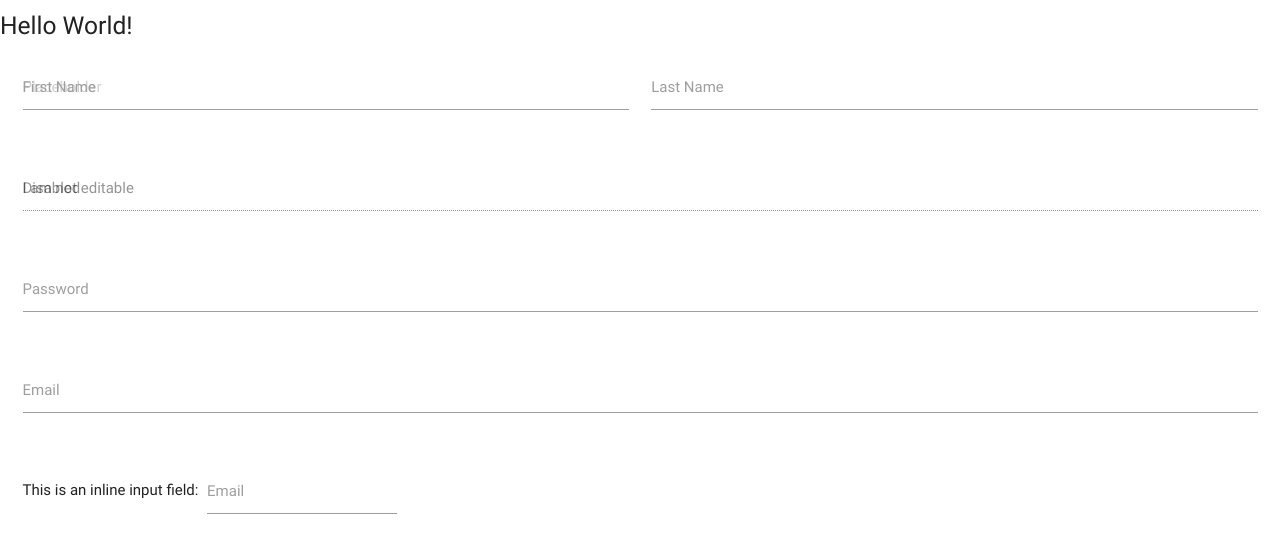
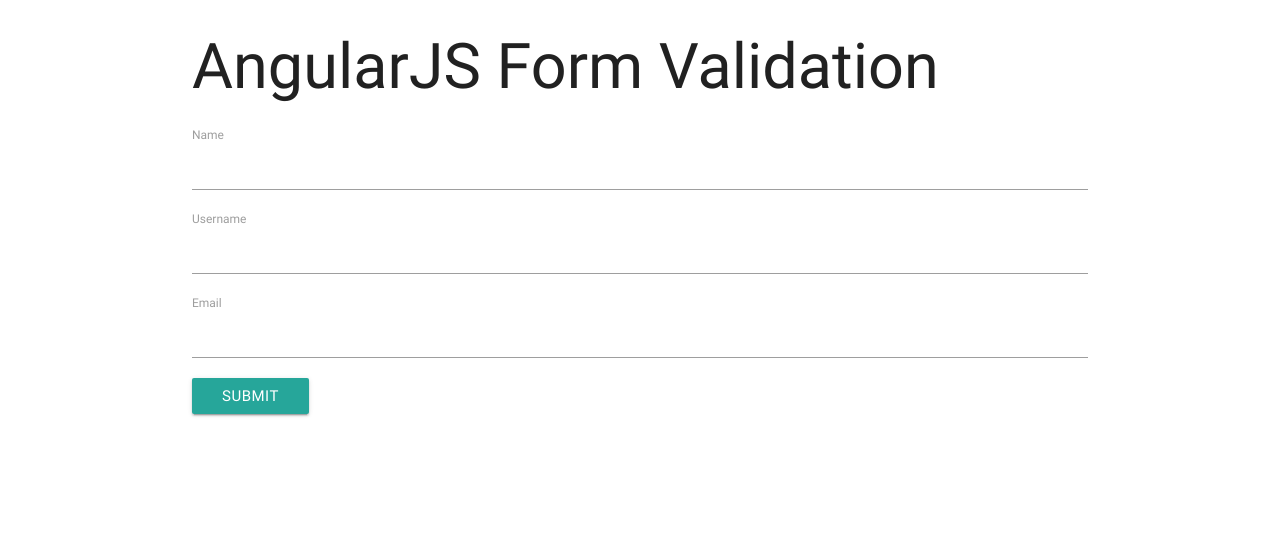
Before and after one commit to chilly-dude/materialize-playground, a plain HTML site: page index.html in a window 1280 px wide. Drawn offline with nearby package versions, Linux system fonts and the light colour scheme.

Commit message:
changed into Angular form app

```diff
--- /dev/null
+++ b/app.js
@@ -0,0 +1,11 @@
+var formApp = angular.module('formApp', []);
+
+formApp.controller('mainController', function($scope) {
+
+    $scope.submitForm = function(isValid) {
+
+        if(isValid) {
+            alert('Form is great');
+        }
+    }
+});
--- a/index.html
+++ b/index.html
@@ -1,56 +1,50 @@
-<html>
+<html ng-app>
 
 <head>
     <!-- Compiled and minified CSS -->
     <link rel="stylesheet" href="https://cdnjs.cloudflare.com/ajax/libs/materialize/0.100.1/css/materialize.min.css">
+    <link rel="stylesheet" href="/css/styles.css">
     <!-- Compiled and minified JavaScript -->
+    <script type="text/javascript" src="//ajax.googleapis.com/ajax/libs/angularjs/1.0.7/angular.min.js"></script>
     <script src="https://cdnjs.cloudflare.com/ajax/libs/materialize/0.100.1/js/materialize.min.js"></script>
+    <script src="app.js"></script>
 </head>
 
-<body>
-    <h5>Hello World!</h5>
+<body ng-app="formApp" ng-controller="mainController">
+    <div class="container">
+        <div class="col-sm-8 col-sm-offset-2">
 
-    <div class="row">
-        <form class="col s12">
-            <div class="row">
-                <div class="input-field col s6">
-                    <input placeholder="Placeholder" id="first_name" type="text" class="validate">
-                    <label for="first_name">First Name</label>
+            <div class="page-header">
+                <h1>AngularJS Form Validation</h1>
+            </div>
+
+            <!-- FORM -->
+            <!-- pass in the variable if our form is valid or invalid -->
+            <form name="userForm" ng-submit="submitForm(userForm.$valid)" novalidate>
+                <!-- novalidate prevents HTML5 validation since we will be validating ourselves -->
+
+                <!-- NAME -->
+                <div class="form-group">
+                    <label>Name</label>
+                    <input type="text" name="name" class="form-control" ng-model="name" required>
                 </div>
-                <div class="input-field col s6">
-                    <input id="last_name" type="text" class="validate">
-                    <label for="last_name">Last Name</label>
+
+                <!-- USERNAME -->
+                <div class="form-group">
+                    <label>Username</label>
+                    <input type="text" name="username" class="form-control" ng-model="user.username" ng-minlength="3" ng-maxlength="8">
                 </div>
-            </div>
-            <div class="row">
-                <div class="input-field col s12">
-                    <input disabled value="I am not editable" id="disabled" type="text" class="validate">
-                    <label for="disabled">Disabled</label>
+
+                <!-- EMAIL -->
+                <div class="form-group">
+                    <label>Email</label>
+                    <input type="email" name="email" class="form-control" ng-model="email">
                 </div>
-            </div>
-            <div class="row">
-                <div class="input-field col s12">
-                    <input id="password" type="password" class="validate">
-                    <label for="password">Password</label>
-                </div>
-            </div>
-            <div class="row">
-                <div class="input-field col s12">
-                    <input id="email" type="email" class="validate">
-                    <label for="email">Email</label>
-                </div>
-            </div>
-            <div class="row">
-                <div class="col s12">
-                    This is an inline input field:
-                    <div class="input-field inline">
-                        <input id="email" type="email" class="validate">
-                        <label for="email" data-error="wrong" data-success="right">Email</label>
-                    </div>
-                </div>
-            </div>
-        </form>
-    </div>
+
+                <!-- SUBMIT BUTTON -->
+                <button type="submit" class="btn btn-primary">Submit</button>
+
+            </form>
 </body>
 
 </html>
```
Also changed, not shown: css/styles.css (added).
